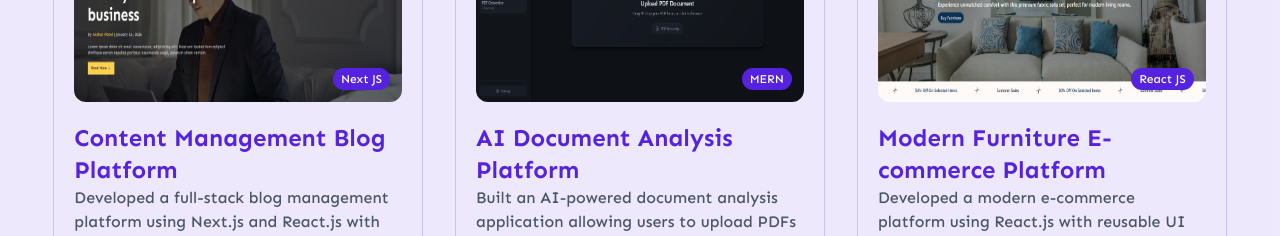
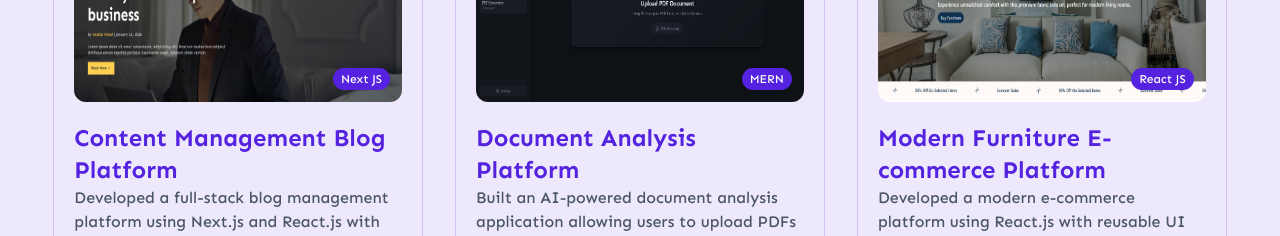
Before and after one commit to akki110/Portfolio, a Next.js app: page / in a window 1280 px wide. Shown: the part 5300-5536 px from the top of the page. Built offline with nearby package versions, Linux system fonts and the light colour scheme.

Commit message:
alternate text change

```diff
--- a/src/components/Projects.jsx
+++ b/src/components/Projects.jsx
@@ -22,7 +22,7 @@ const Projects = () => {
       id: 2,
       category: "MERN",
       image: "/images/document-analysis-platform.png",
-      title: "AI Document Analysis Platform",
+      title: "Document Analysis Platform",
       desc: "Built an AI-powered document analysis application allowing users to upload PDFs and interact with intelligent chatbot responses generated via Gemini AI. Designed secure backend APIs for PDF parsing, file handling, and structured prompt processing using Node.js, Express.js, and MongoDB. Architected a modular system with planned extensions for Word and Excel transformations to support future scalability and feature expansion.",
       language: [
         "React JS",
```
